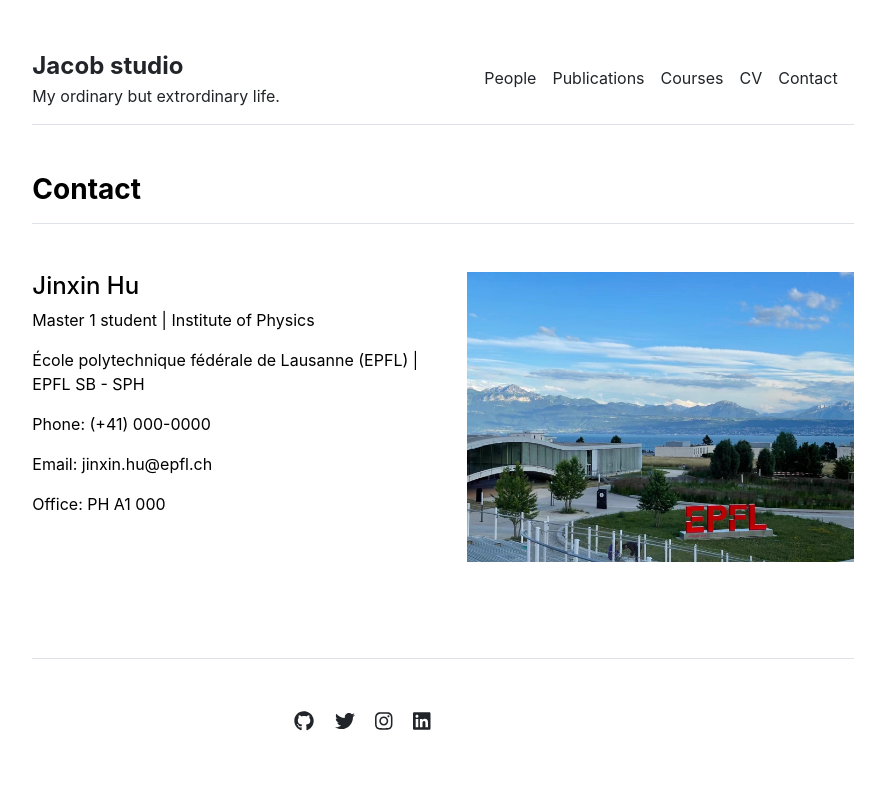
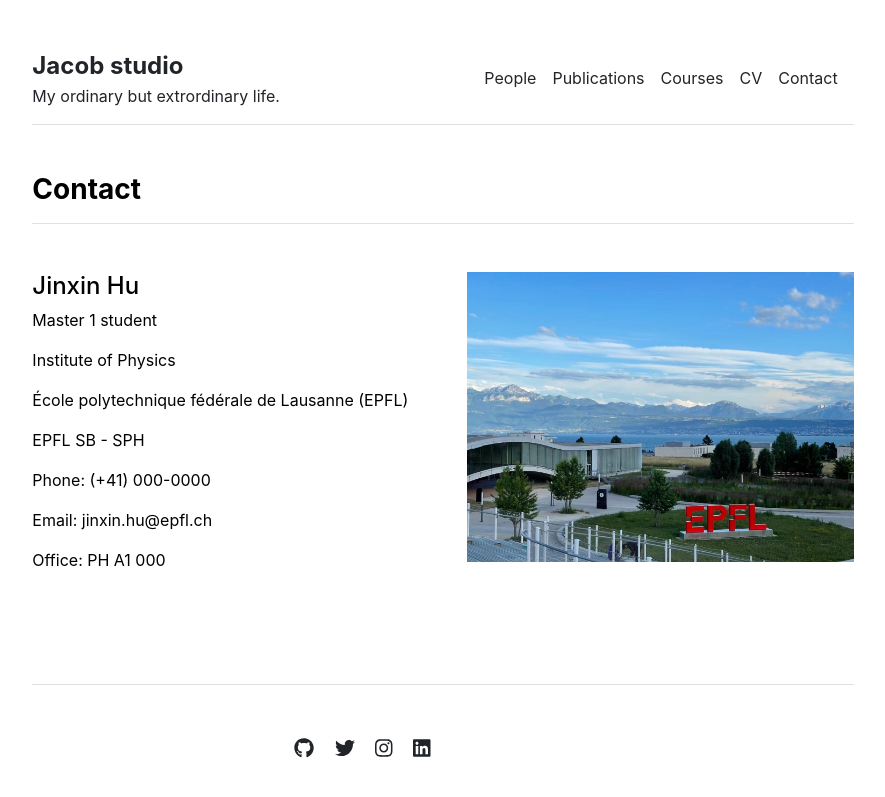
Before and after one commit to JinxinHu/jinxinhu.github.io, a Jekyll site: the page built from contact.md, in a window 1280 px wide. Shown: the top 797 px of the page, without its empty margins (197-1082 px from the left). Built offline with Jekyll 4.4.1, drawn with Linux system fonts in a browser that asks for light colours.

Commit message:
Update contact.html

```diff
--- a/_includes/contact.html
+++ b/_includes/contact.html
@@ -5,8 +5,10 @@
     <div class="row g-5 mb-5">
       <div class="col-md-6">
         <h4>{{ contact.name }}</h4>
-        <p>{{ contact.title }} | {{ contact.department }}</p>
-        <p>{{ contact.institution }} | {{ contact.institution_address }}</p>
+        <p>{{ contact.title }}</p>
+        <p>{{ contact.department }}</p>
+        <p>{{ contact.institution }}</p>
+        <p>{{ contact.institution_address }}</p>
         <p>Phone: {{ contact.phone }}</p>
         <p>Email: {{ contact.email }}</p>
         <p>Office: {{ contact.office }}</p>
```
